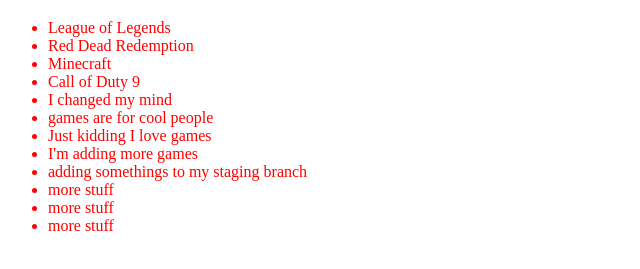
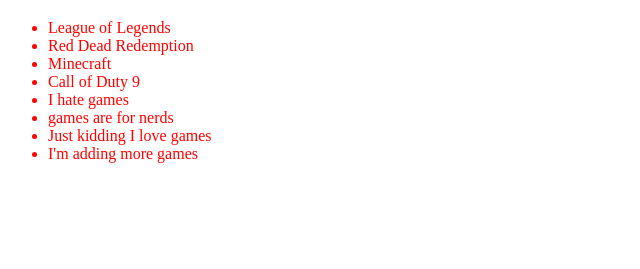
Before and after one commit to dkatina/dual-test, a plain HTML site: page index.html in a window 1280 px wide. Shown: the part 61-330 px from the top of the page, without its empty margins (0-640 px from the left). Drawn offline with Linux system fonts and the light colour scheme.

Commit message:
Revert "created my staging branch"
This reverts commit ea029f53ee96a140fb452d279004c00eb3b84c21.

```diff
--- a/index.html
+++ b/index.html
@@ -14,14 +14,10 @@
         <li>Red Dead Redemption</li>
         <li>Minecraft</li>
         <li>Call of Duty 9</li>
-      <li>I changed my mind</li>
-      <li>games are for cool people</li>
+        <li>I hate games</li>
+        <li>games are for nerds</li>
         <li>Just kidding I love games</li>
         <li>I'm adding more games</li>
-      <li>adding somethings to my staging branch</li>
-      <li>more stuff</li>
-      <li>more stuff</li>
-      <li>more stuff</li>
     </ul>
   </body>
 </html>
```
Lines whose indentation alone changed are shown as unchanged.
